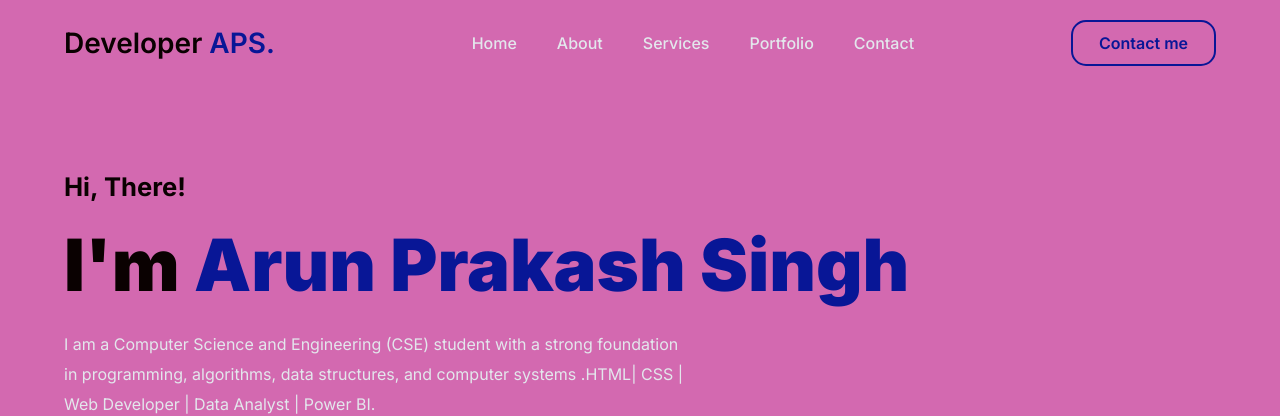
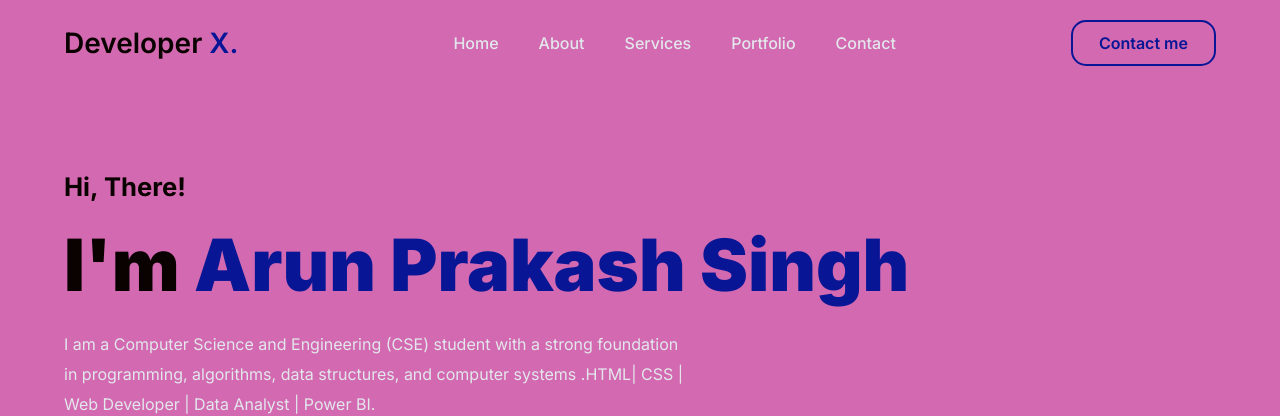
Before and after one commit to Fjapsinghcse98/Arunportfollio, a plain HTML site: page index.html in a window 1280 px wide. Shown: the top 416 px of the page. Drawn offline with nearby package versions, Linux system fonts and the light colour scheme; a script that the page names is missing.

Commit message:
arunportfollio

```diff
--- a/index.html
+++ b/index.html
@@ -19,10 +19,10 @@
 <link href="https://fonts.googleapis.com/css2?family=Bodoni+Moda:opsz,wght@6..96,400;6..96,900&family=Inter:wght@300;400;500;600;700;900&display=swap" rel="stylesheet">
 <link rel="stylesheet" href="https://unpkg.com/aos@next/dist/aos.css" />
 </head>
-<body>
+<body
     <!-- header -->
     <header data-aos="slide-down">
-        <a href="#" class="logo">Developer <span>APS.</span></a>
+        <a href="#" class="logo">Developer <span>X.</span></a>
 
         <div class="bx bx-menu" id="menu-icon"></div>
 
```
